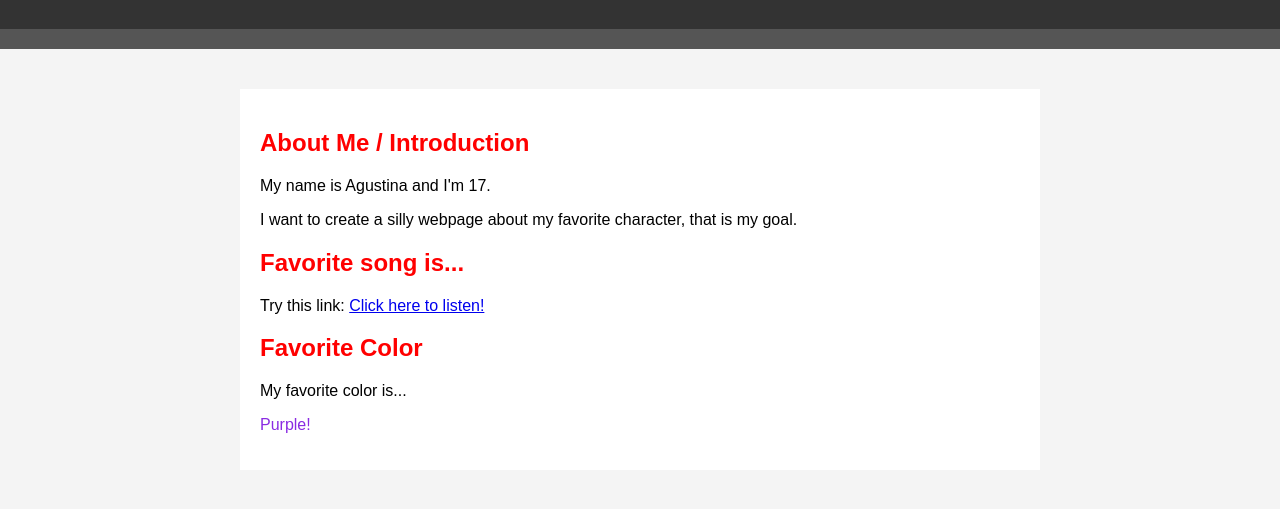
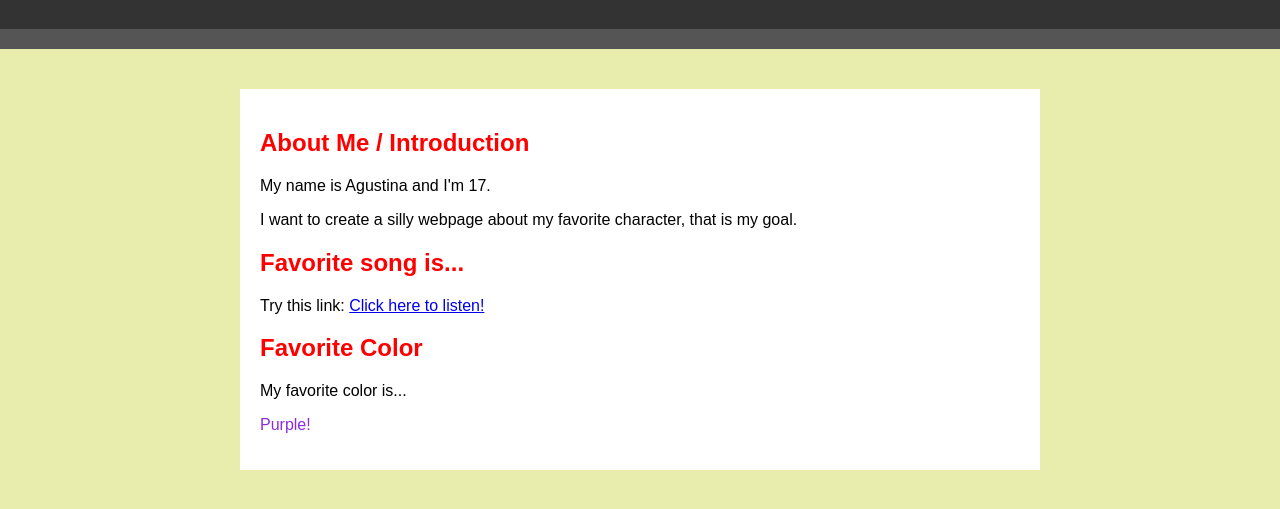
Before and after one commit to aagus13/ict, a plain HTML site: page index.html in a window 1280 px wide. Shown: the part 71-580 px from the top of the page. Drawn offline with Linux system fonts and the light colour scheme.

Commit message:
Update style.css

```diff
--- a/style.css
+++ b/style.css
@@ -14,7 +14,7 @@ nav a {
 body {
     font-family: sans-serif;
     margin: 0;
-    background-color: #f4f4f4;
+    background-color: #e8edad;
 }
 
 header {
```
